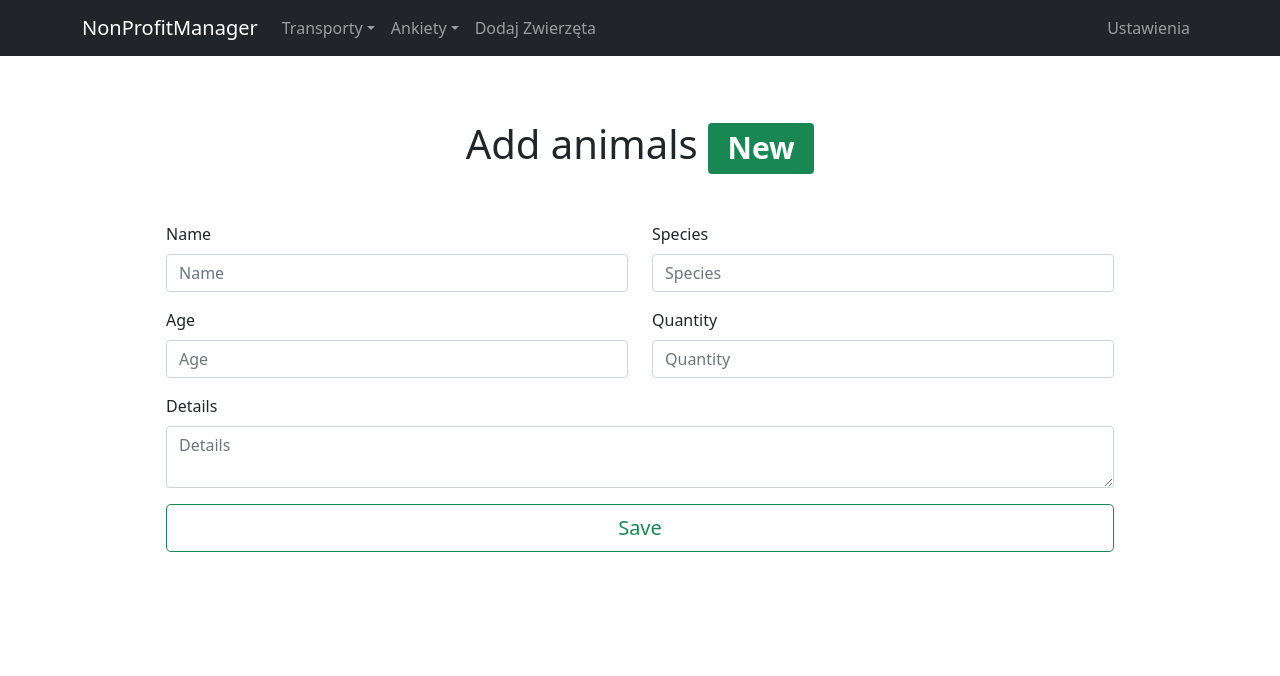
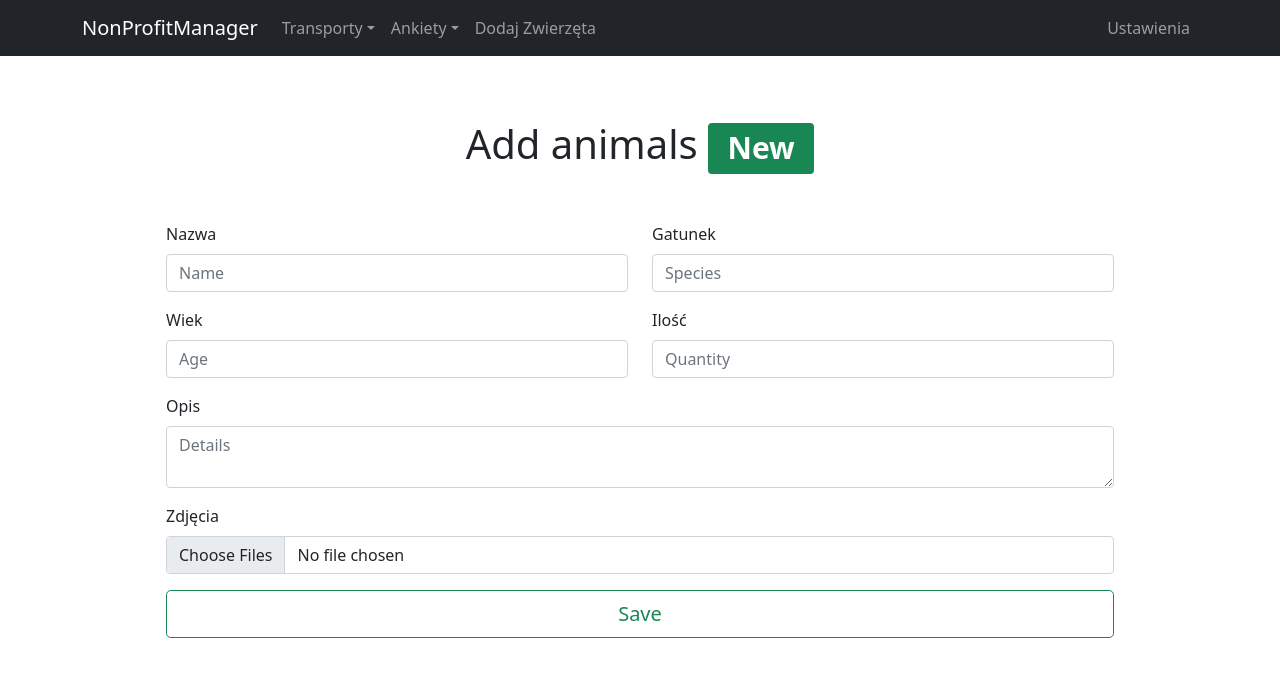
Before and after one commit to dluniewska/NonProfitManager-Client, a React (Create React App) app: page /addAnimal in a window 1280 px wide. Shown: the top 676 px of the page. Built offline with nearby package versions, Linux system fonts and the light colour scheme; no server answers.

Commit message:
Updated AnimalForm for files, updated files names

```diff
--- a/src/components/AnimalForm/AnimalForm.js
+++ b/src/components/AnimalForm/AnimalForm.js
@@ -10,31 +10,36 @@ const AnimalForm = () => {
       <Form className='m-5'>
         <Row className="mb-3">
           <Form.Group as={Col} align="start" controlId="formName">
-            <Form.Label>Name</Form.Label>
+            <Form.Label>Nazwa</Form.Label>
             <Form.Control placeholder="Name" />
           </Form.Group>
 
           <Form.Group as={Col} align="start" controlId="formSpecies">
-            <Form.Label>Species</Form.Label>
+            <Form.Label>Gatunek</Form.Label>
             <Form.Control placeholder="Species" />
           </Form.Group>
         </Row>
 
         <Row className="mb-3">
         <Form.Group as={Col} align="start" controlId="formAge">
-            <Form.Label>Age</Form.Label>
+            <Form.Label>Wiek</Form.Label>
             <Form.Control placeholder="Age" />
           </Form.Group>
 
           <Form.Group as={Col} align="start" controlId="formQuantity">
-            <Form.Label>Quantity</Form.Label>
+            <Form.Label>Ilość</Form.Label>
             <Form.Control placeholder="Quantity" />
           </Form.Group>
         </Row>
 
         <Form.Group className="mb-3" align="start" controlId="formDetails">
-          <Form.Label>Details</Form.Label>
+          <Form.Label>Opis</Form.Label>
           <Form.Control as="textarea" placeholder="Details" />
+        </Form.Group>
+
+        <Form.Group controlId="formFileMultiple" className="mb-3" align="start">
+          <Form.Label>Zdjęcia</Form.Label>
+          <Form.Control type="file" multiple />
         </Form.Group>
 
         <div className="d-grid gap-2">
--- a/src/components/Cards/Cards.js
+++ b/src/components/Cards/AnimalCards.js
@@ -3,7 +3,7 @@ import { fetchAnimals } from '../../features/AnimalsSlice'
 import { useDispatch, useSelector } from 'react-redux'
 import { CircularProgress } from '@mui/material'
 import { Row, Col } from 'react-bootstrap'
-import AnimalCard from './Card/AnimalCard'
+import AnimalCard from './AnimalCard/AnimalCard'
 
 const Cards = () => {
 
--- a/src/components/Home/Home.js
+++ b/src/components/Home/Home.js
@@ -1,5 +1,5 @@
 import React, { useEffect } from 'react'
-import Cards from '../Cards/Cards'
+import Cards from '../Cards/AnimalCards'
 
 const Home = () => {
   return (
```
Also changed, not shown: src/components/Cards/AnimalCard/AnimalCard.css (renamed from src/components/Cards/Card/AnimalCard.css), src/components/Cards/AnimalCard/AnimalCard.js (renamed from src/components/Cards/Card/AnimalCard.js).
